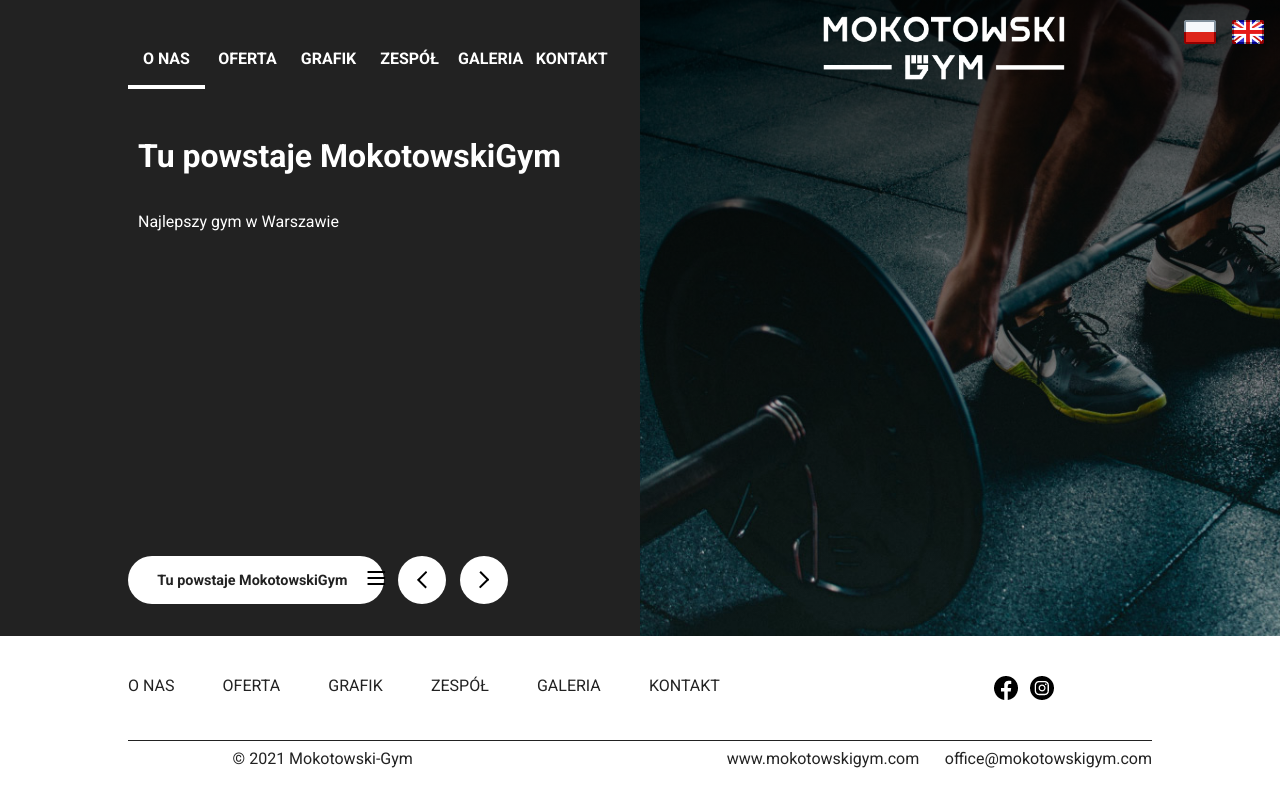
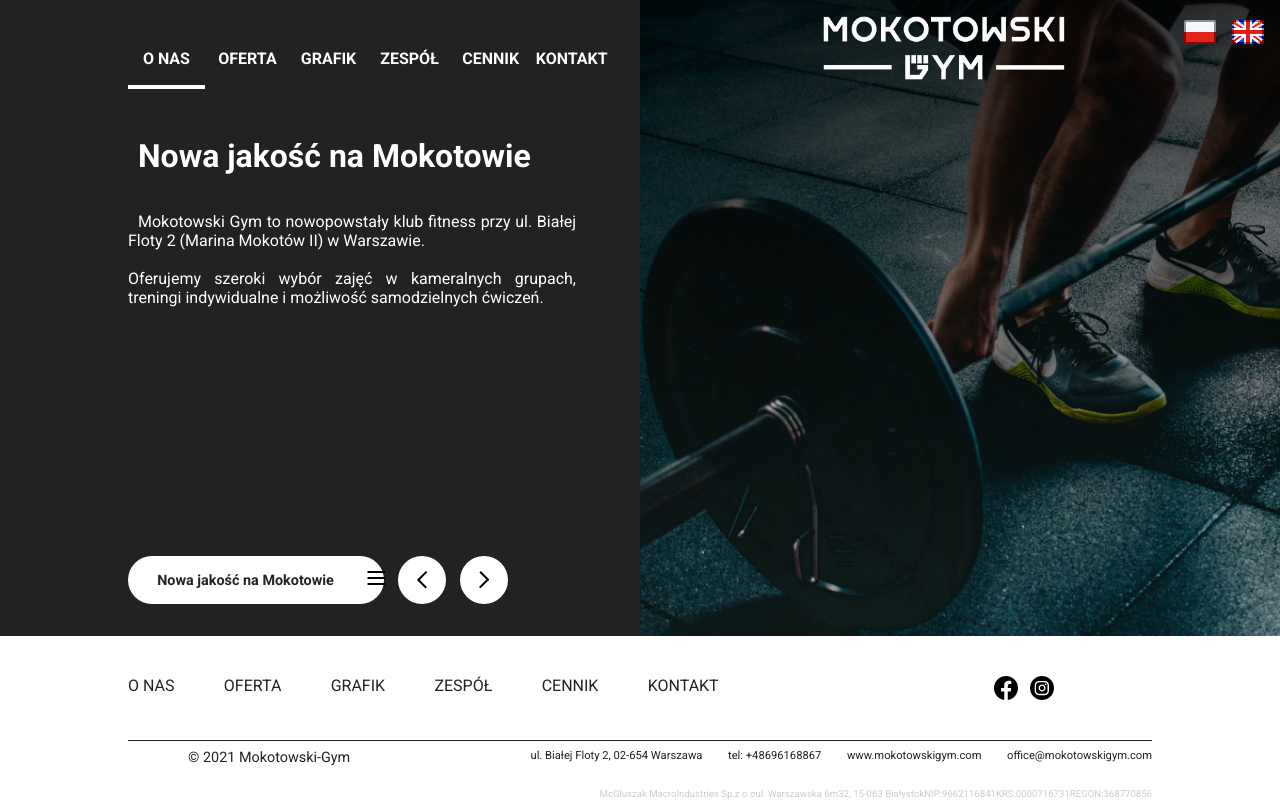
Before and after one commit to McGluszak-MacroIndustries/mokotow-gym, a Vue app: page /#/ in a window 1280 px wide. Built offline with nearby package versions, Linux system fonts and the light colour scheme.

Commit message:
pricelist and stuff

```diff
--- a/src/components/Footer.vue
+++ b/src/components/Footer.vue
@@ -22,9 +22,21 @@
     <div class="info">
       <div class="copyrights">&copy; 2021 Mokotowski-Gym</div>
       <div class="addresses">
+        <div>ul. Białej Floty 2, 02-654 Warszawa</div>
+        <div>tel: +48696168867</div>
         <div>www.mokotowskigym.com</div>
         <div>office@mokotowskigym.com</div>
       </div>
+    </div>
+    <div class="company-data">
+      <div>McGluszak MacroIndustries Sp.z o.o</div>
+      <div>ul. Warszawska 6m32, 15-063 Białystok</div>
+      <div>NIP:9662116841</div>
+      <div>KRS:0000716731</div>
+      <div>REGON:368770856</div>
+
+      <div></div>
+      <div></div>
     </div>
   </div>
 </template>
@@ -71,8 +83,24 @@ export default defineComponent({
 .Footer {
   display: grid;
   grid-gap: 4rem;
-  grid-template-rows: 5vh 1vh;
+  grid-template-rows: 5vh 1vh 3vh;
   background: $white-power;
+  .company-data {
+    transform: translateY(-3vh);
+    display: grid;
+    grid-auto-flow: column;
+    justify-content: right;
+    margin-left: 10vw;
+    margin-right: 10vw;
+
+    & > * {
+      color: $light-grey;
+      font-size: 0.6rem;
+
+      // margin-right: 1rem;
+      // justify-self: ;
+    }
+  }
   .second-navbar {
     display: grid;
     grid-template-columns: 60vw 40vw;
@@ -119,10 +147,14 @@ export default defineComponent({
       color: $dark-grey;
       padding-top: 1vh;
     }
+    .copyrights {
+      font-size: 0.9rem;
+    }
     .addresses {
       display: grid;
       grid-auto-flow: column;
       justify-content: right;
+      font-size: 0.7rem;
       grid-gap: 2vw;
       & > * {
         color: $dark-grey;
--- a/src/mixins/items.ts
+++ b/src/mixins/items.ts
@@ -163,7 +163,6 @@ export const teamItems: Array<Item> = [
 
     Jestem człowiekiem rodzinnym. Moją drugą wielką pasją poza sportem jest sushi.
 
-
     𝗣𝗿𝗼𝘄𝗮𝗱𝘇𝗼𝗻𝗲 𝘇𝗮𝗷𝗲̨𝗰𝗶𝗮:
 
     ○ BJJ dla dorosłych
@@ -189,20 +188,27 @@ export const teamItems: Array<Item> = [
 export const aboutUsItems: Array<Item> = [
   {
     name: "about-us",
-    title: "Tu powstaje MokotowskiGym",
-    description: "Najlepszy gym w Warszawie",
+    title: "Nowa jakość na Mokotowie",
+    description: `Mokotowski Gym to nowopowstały klub fitness przy ul. Białej Floty 2 (Marina Mokotów II) w Warszawie.
+
+    Oferujemy szeroki wybór zajęć w kameralnych grupach, treningi indywidualne i możliwość samodzielnych ćwiczeń.`,
     src: "baner_01.jpg",
   },
   {
     name: "about-us",
-    title: "Tu powstaje MokotowskiGym",
-    description: "Ale to już chyba wspominałem",
+    title: "Miejsce dla deweloperów",
+    description: `Mokotowski Gym to projekt osób od lat związanych z branżą IT.
+
+    Naszą ambicją jest stworzenie nie tylko doskonałego klubu sportowego, co również miejsca networkingu i integracji.
+    Deweloperzy mogą wreszcie rozstrzygnąć kwestię wyższości C++ nad Javą poprzez przyjacielską wymianę argumentów na ringu`,
     src: "baner_02.jpg",
   },
   {
     name: "about-us",
-    title: "Tu powstaje MokotowskiGym",
-    description: "Na sucho to i trawa nie urośnie",
+    title: "Wyselekcjonowana kadra pracownicza",
+    description: `Szczególną uwagę zwracamy na czynnik ludzki.
+
+    Gwarantujemy, że nasi trenerzy są nie tylko świetnymi specjalistami we własnych dziedzinach, co także ciekawymi, otwartymi ludźmi, którzy bez trudu zarażą Cię pasją do sportu.`,
     src: "baner_03.jpg",
   },
 ];
--- a/src/mixins/navbar-management.ts
+++ b/src/mixins/navbar-management.ts
@@ -33,8 +33,8 @@ export const navbarElements: NavBarElement[] = [
     routerName: "team",
   },
   {
-    frontName: "GALERIA",
-    routerName: "gallery",
+    frontName: "CENNIK",
+    routerName: "pricelist",
   },
   {
     frontName: "KONTAKT",
--- a/src/router/index.ts
+++ b/src/router/index.ts
@@ -39,13 +39,13 @@ const routes: Array<RouteRecordRaw> = [
       import(/* webpackChunkName: "about" */ "../views/Team.vue"),
   },
   {
-    path: "/gallery",
-    name: "gallery",
+    path: "/pricelist",
+    name: "pricelist",
     // route level code-splitting
     // this generates a separate chunk (about.[hash].js) for this route
     // which is lazy-loaded when the route is visited.
     component: () =>
-      import(/* webpackChunkName: "about" */ "../views/Gallery.vue"),
+      import(/* webpackChunkName: "about" */ "../views/PriceList.vue"),
   },
   {
     path: "/contact",
```
Also changed, not shown: src/views/PriceList.vue (renamed from src/views/Gallery.vue).
